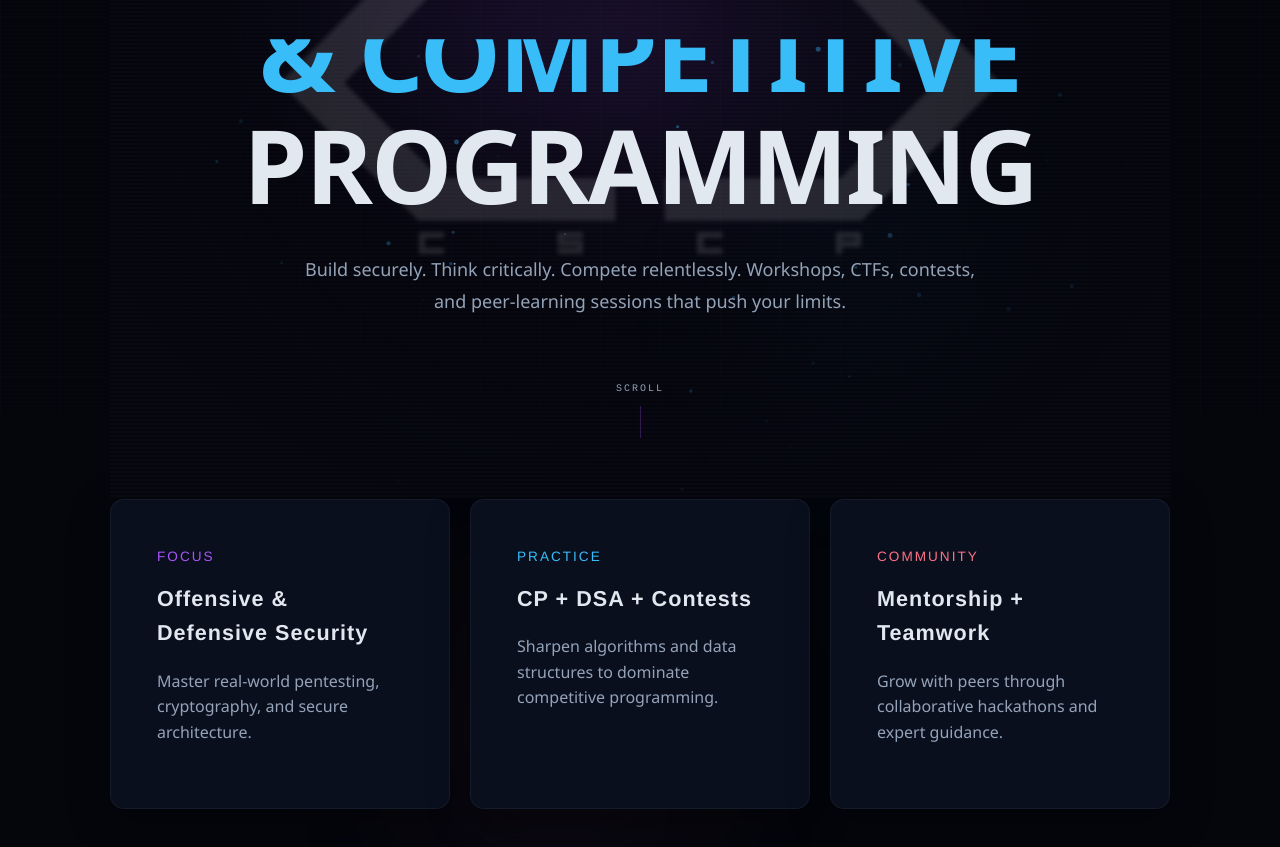
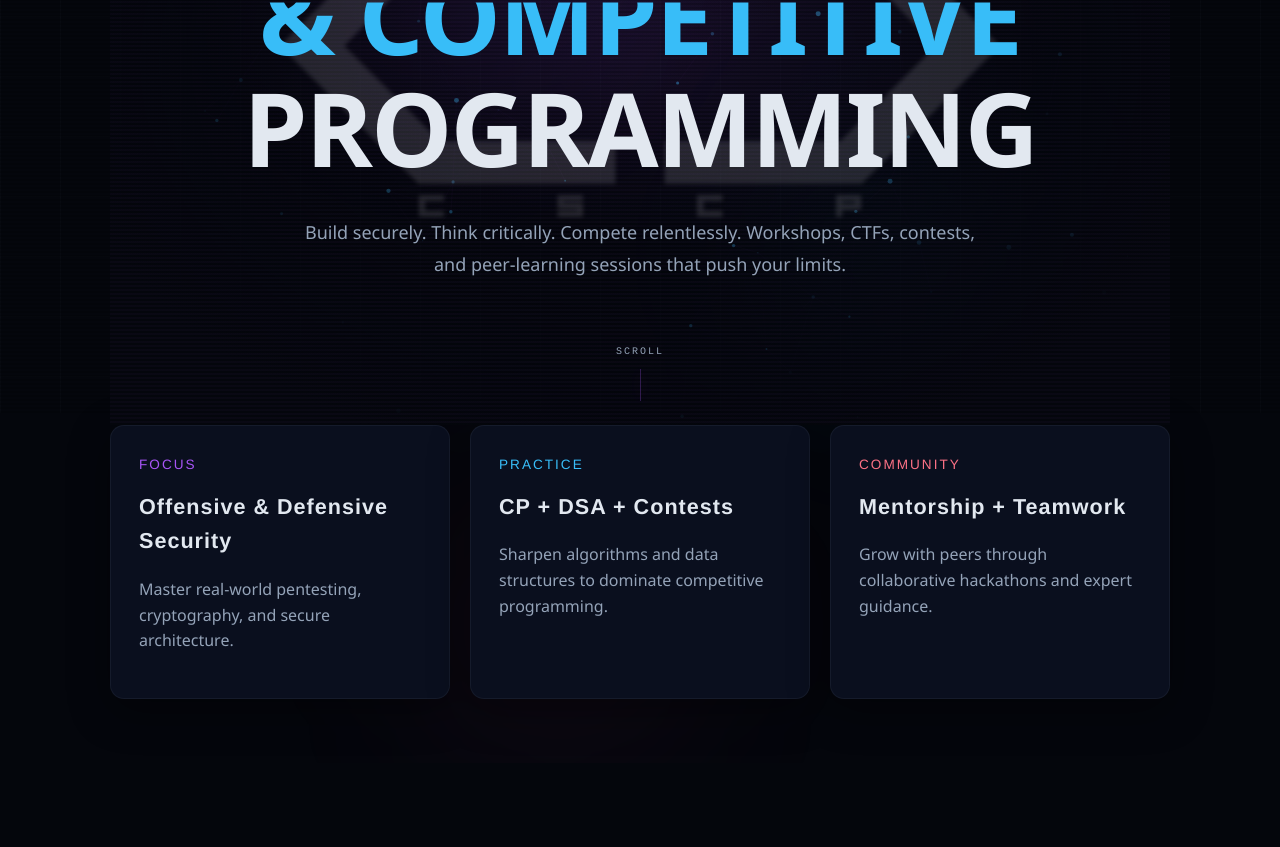
Before and after one commit to CSCP-CET/Club_website, a React (Vite) app in the folder frontend/: page / in a window 1280 px wide. Shown: the part 387-1234 px from the top of the page. After the commit the page ends 1150 px from the top, so only its background shows below. Built offline with nearby package versions, Linux system fonts and the light colour scheme; no server answers.

Commit message:
fix: mobile view

```diff
--- a/frontend/src/pages/Home.css
+++ b/frontend/src/pages/Home.css
@@ -18,12 +18,18 @@
 
 .hero-section {
   position: relative;
-  min-height: 100vh;
+  min-height: 20vh;
   display: flex;
   align-items: center;
   justify-content: center;
   overflow: hidden;
   margin-top: -10px; /* Offset the container padding if any */
+}
+
+@media (min-width: 768px) {
+  .hero-section {
+    min-height: 70vh;
+  }
 }
 
 .hero-radial-glow-1 {
@@ -50,15 +56,30 @@
   justify-content: center;
   z-index: 3;
   pointer-events: none;
-  opacity: 0.15;
+  opacity: 0.1;
+}
+
+@media (min-width: 768px) {
+  .hero-bg-logo-container {
+    opacity: 0.15;
+  }
 }
 
 .hero-bg-logo {
   width: 90vmin;
   height: 90vmin;
   object-fit: contain;
-  opacity: 0.8;
+  opacity: 0.9;
   filter: grayscale(80%) blur(2px);
+}
+
+@media (min-width: 768px) {
+  .hero-bg-logo {
+    width: 90vmin;
+    height: 90vmin;
+    opacity: 0.8;
+    filter: grayscale(80%) blur(2px);
+  }
 }
 
 .hero-content {
--- a/frontend/src/pages/Home.tsx
+++ b/frontend/src/pages/Home.tsx
@@ -1,6 +1,5 @@
 import { useEffect, useRef, useState } from 'react';
 import { motion, Variants } from 'framer-motion';
-import SpotlightCard from '../components/SpotlightCard';
 import logo from '../assets/CSCP_LOGO.png';
 
 import FloatingBlobs from '../components/FloatingBlobs';
@@ -177,33 +176,33 @@ export default function Home() {
         variants={containerVariants}
       >
         <motion.div variants={itemVariants} style={{ height: '100%' }}>
-          <SpotlightCard style={{ height: '100%' }} className="card" spotlightColor="rgba(168, 85, 247, 0.25)">
+          <div style={{ height: '100%' }} className="card">
             <div style={{ padding: '28px', height: '100%', display: 'flex', flexDirection: 'column' }}>
               <div className="muted" style={{ fontSize: '0.85rem', textTransform: 'uppercase', letterSpacing: '2px', fontFamily: '"Orbitron", sans-serif', color: 'var(--accent)' }}>Focus</div>
               <div style={{ marginTop: 14, fontSize: '1.35rem', fontWeight: 600, fontFamily: '"Russo One", sans-serif', letterSpacing: '1px' }}>Offensive & Defensive Security</div>
               <p className="muted" style={{ marginTop: '18px', fontSize: '1rem', flexGrow: 1, lineHeight: 1.6 }}>Master real-world pentesting, cryptography, and secure architecture.</p>
             </div>
-          </SpotlightCard>
+          </div>
         </motion.div>
 
         <motion.div variants={itemVariants} style={{ height: '100%' }}>
-          <SpotlightCard style={{ height: '100%' }} className="card" spotlightColor="rgba(56, 189, 248, 0.25)">
+          <div style={{ height: '100%' }} className="card">
             <div style={{ padding: '28px', height: '100%', display: 'flex', flexDirection: 'column' }}>
               <div className="muted" style={{ fontSize: '0.85rem', textTransform: 'uppercase', letterSpacing: '2px', fontFamily: '"Orbitron", sans-serif', color: 'var(--accent-2)' }}>Practice</div>
               <div style={{ marginTop: 14, fontSize: '1.35rem', fontWeight: 600, fontFamily: '"Russo One", sans-serif', letterSpacing: '1px' }}>CP + DSA + Contests</div>
               <p className="muted" style={{ marginTop: '18px', fontSize: '1rem', flexGrow: 1, lineHeight: 1.6 }}>Sharpen algorithms and data structures to dominate competitive programming.</p>
             </div>
-          </SpotlightCard>
+          </div>
         </motion.div>
 
         <motion.div variants={itemVariants} style={{ height: '100%' }}>
-          <SpotlightCard style={{ height: '100%' }} className="card" spotlightColor="rgba(251, 113, 133, 0.25)">
+          <div style={{ height: '100%' }} className="card">
             <div style={{ padding: '28px', height: '100%', display: 'flex', flexDirection: 'column' }}>
               <div className="muted" style={{ fontSize: '0.85rem', textTransform: 'uppercase', letterSpacing: '2px', fontFamily: '"Orbitron", sans-serif', color: 'var(--accent-3)' }}>Community</div>
               <div style={{ marginTop: 14, fontSize: '1.35rem', fontWeight: 600, fontFamily: '"Russo One", sans-serif', letterSpacing: '1px' }}>Mentorship + Teamwork</div>
               <p className="muted" style={{ marginTop: '18px', fontSize: '1rem', flexGrow: 1, lineHeight: 1.6 }}>Grow with peers through collaborative hackathons and expert guidance.</p>
             </div>
-          </SpotlightCard>
+          </div>
         </motion.div>
       </motion.section>
     </div>
```
